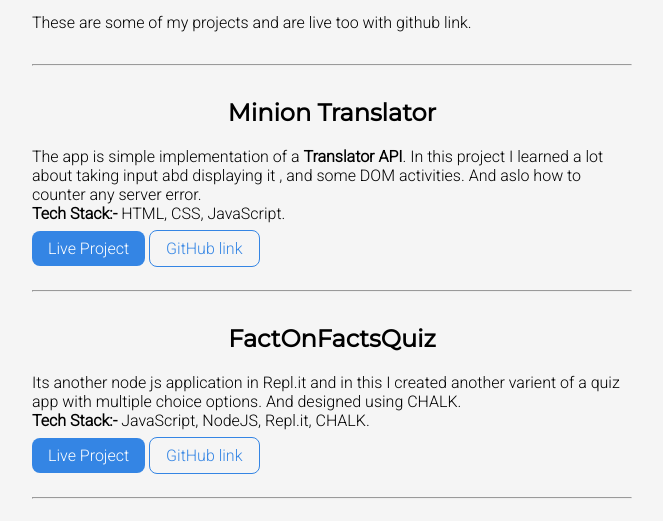
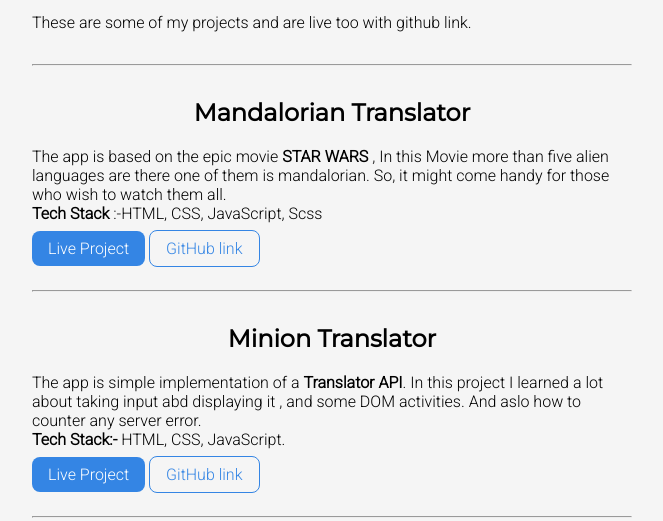
Before and after one commit to Vaibhav-Singh21/vaibhavSingh-site, a plain HTML site: page projects.html in a window 1280 px wide. Shown: the part 279-800 px from the top of the page, without its empty margins (308-971 px from the left). Drawn offline with Linux system fonts and the light colour scheme.

Commit message:
Added project Module

```diff
--- a/projects.html
+++ b/projects.html
@@ -42,21 +42,22 @@
     </div>
    </section>
     <hr>
+  -->
     <section class="section">
     <div>
-       <h2>Project-2</h2>
-       <p>Lorem ipsum dolor sit amet consectetur adipisicing elit. Sunt voluptatibus dolore culpa itaque dolores velit voluptatem iure, deleniti placeat fugiat temporibus amet hic, iusto consequatur libero optio magnam atque expedita?
+       <h2>Mandalorian Translator</h2>
+       <p>The app is based on the epic movie <b>STAR WARS</b> , In this Movie more than five alien languages are there one of them is mandalorian. So, it might come handy for those who wish to watch them all.
         <br>
-        <b>Tech Stack:-</b>
+        <b>Tech Stack</b> :-HTML, CSS, JavaScript, Scss
        </p>
      <div>
-        <a class="link primary-link" target="_blank" href="#">Live    Project</a>
-        <a class="link secondary-link" target="_blank"  href="#">GitHub link</a>
+        <a class="link primary-link" target="_blank" href="https://mandalorian-translator-app.netlify.app/">Live    Project</a>
+        <a class="link secondary-link" target="_blank"  href="https://github.com/Vaibhav-Singh21/mandalorian-Translator">GitHub link</a>
      </div>
    </div>
  </section>
    <hr>
-   -->
+
    <section class="section">
    <div>
      <h2>Minion Translator</h2>
```
